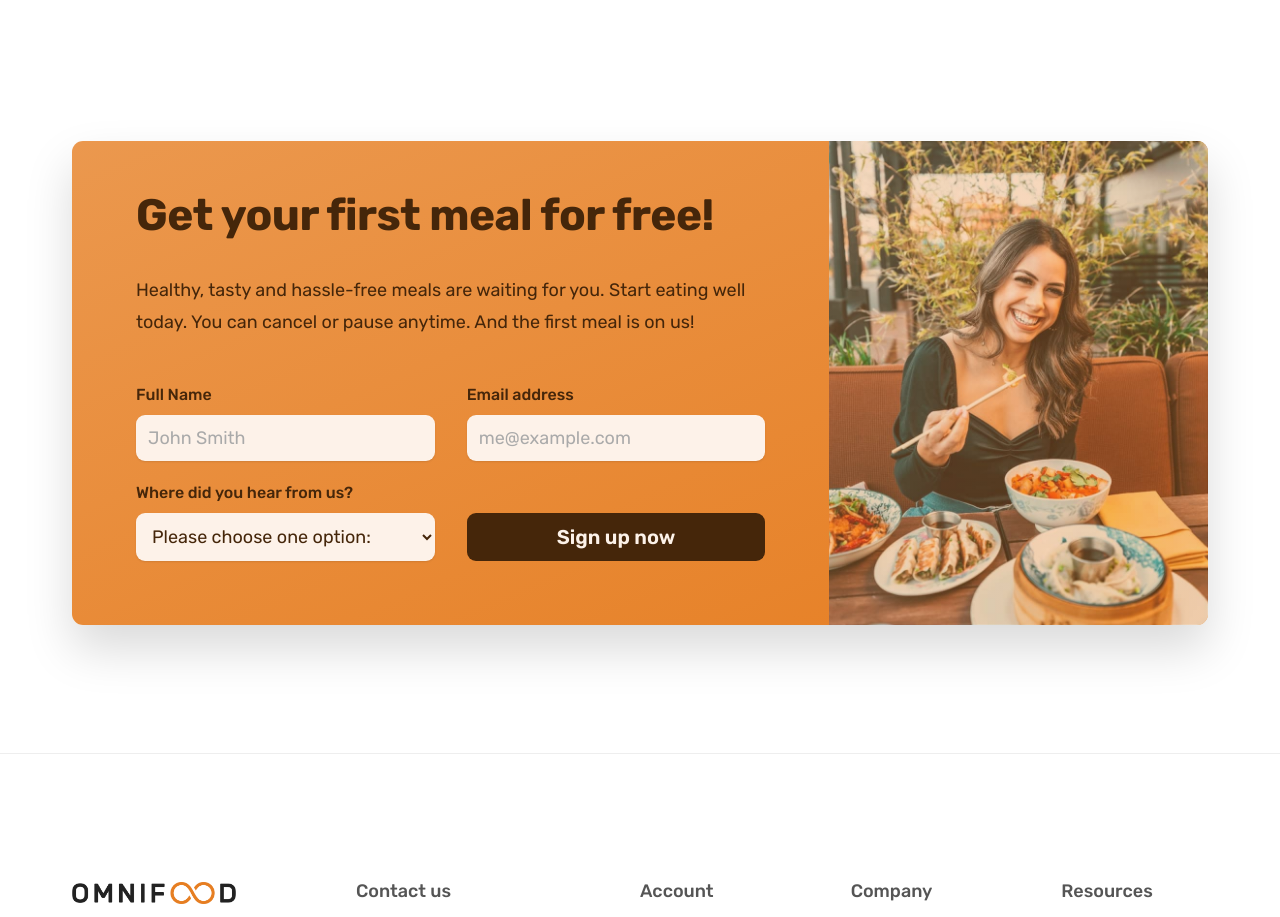
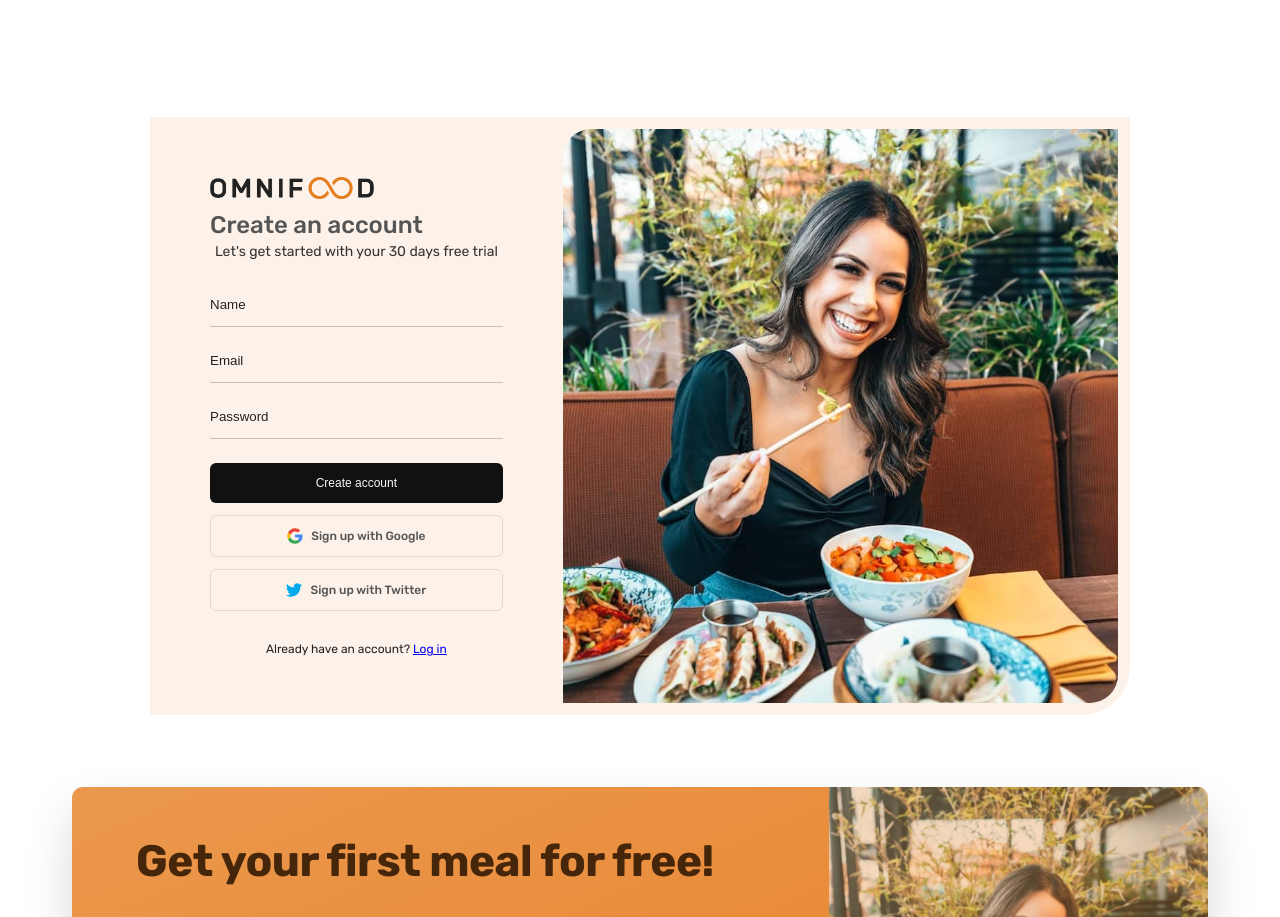
Before and after one commit to jarvisthedev/omnifood, a plain HTML site: page index.html in a window 1280 px wide. Shown: the part 6504-7421 px from the top of the page. Drawn offline with nearby package versions, Linux system fonts and the light colour scheme; some packages are replaced by stand-ins of ours; a script that the page names is missing.

Commit message:
Added a sigin page section

```diff
--- a/css/general.css
+++ b/css/general.css
@@ -236,11 +236,6 @@ body {
   height: 3rem;
   color: #e67e22;
 }
-/*
-*:focus {
-  outline: none;
-  box-shadow: 0 0 0 0.8rem rgba(230, 125, 34, 0.5);
-} */
 
 /* HELPER/SETTINGS CLASSES */
 .margin-right-sm {
--- a/css/queries.css
+++ b/css/queries.css
@@ -116,6 +116,21 @@
     margin-top: 1.2rem;
   }
 
+  /* SIGHIN PAGE */
+  .section--signInForm .secondary-heading {
+    font-size: 1.8rem;
+  }
+
+  .section--signInForm .form button {
+    font-size: 1.2rem;
+    padding: 0.8rem 0.4rem;
+  }
+  /*
+  .section--signInForm .bg-pic-support .secondary-heading {
+    font-size: 2.2rem;
+    padding: 0 9.8rem;
+  } */
+
   /* MOBILE NAVIGATION */
   .btn-mobile-nav {
     display: block;
@@ -206,12 +221,40 @@
     grid-column: span 2;
     margin-bottom: 3.2rem;
   }
+
+  /* SIGNIN PAGE */
+  .section--signInForm .container {
+    grid-template-columns: 1fr;
+    border-bottom-right-radius: 0;
+    border-top-left-radius: 3.2rem;
+    border-top-right-radius: 3.2rem;
+    padding: 0;
+    overflow: hidden;
+  }
+
+  .section--signInForm .bg-pic-support {
+    padding-bottom: 60rem;
+    grid-row: 1/2;
+    border-bottom-right-radius: 0;
+  }
+
+  .section--signInForm .secondary-heading {
+    font-size: 2.4rem;
+  }
+
+  .section--signInForm .supporting-text {
+    font-size: 1.2rem;
+    text-align: left;
+  }
+
+  .section--signInForm .form button {
+    font-size: 1.8rem;
+  }
 }
 
 /**************************/
 /* BELOW 544px (Phones) */
 /**************************/
-
 @media (max-width: 34em) {
   .grid {
     row-gap: 4.8rem;
@@ -278,6 +321,15 @@
     height: 32rem;
     grid-row: 1;
   }
+
+  /* SIGNIN PAGE */
+  .section--signInForm .bg-pic-support {
+    padding-bottom: 50vh;
+  }
+
+  .section--signInForm .form button {
+    font-size: 1.2rem;
+  }
 }
 
 /**************************/
--- a/css/style.css
+++ b/css/style.css
@@ -496,6 +496,119 @@
   line-height: 1.8;
 }
 
+/* ************************ */
+/* SIGNIN SECTION */
+/* ************************ */
+
+.section--signInForm {
+  padding: 0 1.8rem;
+}
+
+.section--signInForm .logo {
+  margin-bottom: 1.2rem;
+}
+
+.section--signInForm input:focus {
+  outline: none;
+}
+
+.section--signInForm .container {
+  margin: 2.4rem auto;
+  gap: 1.2rem;
+  padding: 1.2rem;
+  max-width: 98rem;
+  display: grid;
+  grid-template-columns: 1.4fr 2fr;
+  background-color: #fdf2e9;
+  border-bottom-right-radius: 4.8rem;
+}
+
+/* ///////////////////////////// */
+.section--signInForm .form {
+  padding: 4.8rem;
+}
+
+.section--signInForm .primary-heading {
+  font-size: 1.8rem;
+  font-weight: 500;
+  text-transform: uppercase;
+  margin-bottom: 2.4rem;
+}
+
+.section--signInForm .secondary-heading {
+  font-size: 2.4rem;
+  font-weight: 500;
+  margin-bottom: 0.8rem;
+}
+
+.section--signInForm .supporting-text {
+  font-size: 1.4rem;
+  color: #333;
+  text-align: center;
+  margin-bottom: 2.4rem;
+}
+
+.section--signInForm .form input {
+  display: block;
+  border: none;
+  border-bottom: 1px solid rgba(0, 0, 0, 0.2);
+  background-color: transparent;
+  padding: 1.4rem 0;
+  width: 100%;
+  margin-bottom: 1.2rem;
+}
+
+.section--signInForm input[type="password"] {
+  margin-bottom: 2.4rem;
+}
+
+.section--signInForm input::placeholder {
+  color: #222;
+}
+
+.section--signInForm .button {
+  display: flex;
+  align-items: center;
+  justify-content: center;
+  gap: 0.8rem;
+  padding: 1.2rem;
+  border: none;
+  border: 1px solid #f7f7f7;
+  border-radius: 0.6rem;
+  width: 100%;
+  background-color: transparent;
+  border: 1px solid rgba(0, 0, 0, 0.1);
+  font-weight: 500;
+  font-size: 1.2rem;
+  margin-bottom: 1.2rem;
+}
+
+.section--signInForm .sighup {
+  background-color: #111 !important;
+  color: #f7f7f7;
+}
+
+.section--signInForm .svg {
+  width: 1.6rem;
+}
+
+.section--signInForm .logIn-text {
+  font-size: 1.2rem;
+  color: #222;
+  text-align: center;
+  margin-top: 3.2rem;
+}
+
+/* ////////////////////////////// */
+.section--signInForm .bg-pic-support {
+  background-image: url("../img/eating.jpg");
+  background-repeat: no-repeat;
+  background-size: cover;
+  background-position: left center;
+  border-bottom-right-radius: 2.8rem;
+  border-top-left-radius: 2.8rem;
+}
+
 /**************************/
 /* CTA SECTION */
 /**************************/
--- a/index.html
+++ b/index.html
@@ -580,6 +580,88 @@
         </div>
       </section>
 
+      <section class="section--signInForm">
+        <div class="container">
+          <form class="form" action="" method="post">
+            <img class="logo" alt="Omnifood logo" src="img/omnifood-logo.png" />
+            <h2 class="secondary-heading">Create an account</h2>
+            <p class="supporting-text">
+              Let's get started with your 30 days free trial
+            </p>
+
+            <input
+              type="text"
+              name="name"
+              placeholder="Name"
+              class="input"
+              required
+            />
+
+            <input
+              type="email"
+              name="email"
+              placeholder="Email"
+              class="input"
+              required
+            />
+
+            <input
+              type="password"
+              name="password"
+              placeholder="Password"
+              class="input"
+              required
+            />
+
+            <button class="sighup button">Create account</button>
+            <div class="google button">
+              <img
+                class="svg"
+                src="./img/login-imgs/google.svg"
+                alt="google logo"
+              />
+              <p class="form-text">Sign up with Google</p>
+            </div>
+            <div class="twitter button">
+              <img
+                class="svg"
+                src="./img/login-imgs/twitter.svg"
+                alt="twitter logo"
+              />
+              <p class="form-text">Sign up with Twitter</p>
+            </div>
+
+            <p class="logIn-text">
+              Already have an account? <a class="account" href="#">Log in</a>
+            </p>
+          </form>
+
+          <div
+            class="bg-pic-support"
+            role="img"
+            aria-label="beutiful chair in a sitting rool with a green flower next to it"
+          >
+            <!-- <h2 class="secondary-heading">
+              Discover the Best Furniture for Your Home
+            </h2>
+            <p class="pic-text">
+              Our practice is Designing Complete Environments exceptional
+              buildings communities and places in special situations
+            </p>
+            <div class="features">
+              <p class="feature-btn">
+                <i class="icon ph-light ph-shield-check"></i>
+                <span class="feature-text">100% Guarantee</span>
+              </p>
+              <p class="feature-btn">
+                <i class="icon ph-light ph-truck"></i>
+                <span class="feature-text">Free delivery London area</span>
+              </p>
+            </div> -->
+          </div>
+        </div>
+      </section>
+
       <section class="section-cta" id="cta">
         <div class="container">
           <div class="cta">
@@ -627,9 +709,6 @@
                 </div>
 
                 <button class="btn btn--form">Sign up now</button>
-
-                <!-- <input type="checkbox" />
-                <input type="number" /> -->
               </form>
             </div>
             <div
```
Also changed, not shown: img/login-imgs/google.svg (added), img/login-imgs/twitter.svg (added).
